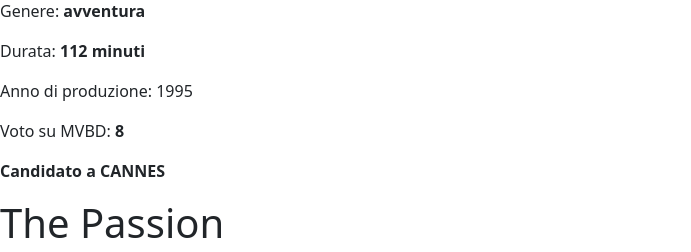
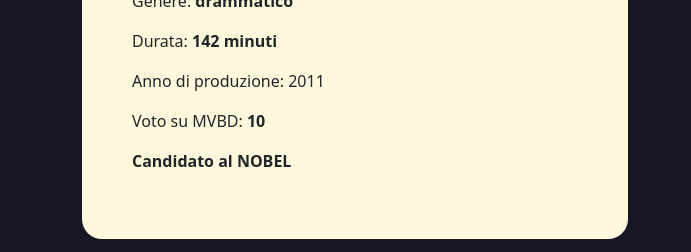
Before and after one commit to francescolucco/php-oop-1, a PHP site: page / in a window 1280 px wide. Shown: the part 2146-2398 px from the top of the page, without its empty margins (0-691 px from the left). Run offline with PHP 8.4, Linux system fonts and the light colour scheme.

Commit message:
box-film

```diff
--- a/index.php
+++ b/index.php
@@ -9,13 +9,14 @@ metodi d’istanza che abbiamo visto stamattina e create un file `index.php` in
 
 <?php
 
-require_once __DIR__."/db.php";
-require_once __DIR__."/movie.php";
+require_once __DIR__ . "/db.php";
+require_once __DIR__ . "/movie.php";
 ?>
 
 
 <!DOCTYPE html>
 <html lang="en">
+
 <head>
    <meta charset="UTF-8">
    <meta http-equiv="X-UA-Compatible" content="IE=edge">
@@ -25,6 +26,7 @@ require_once __DIR__."/movie.php";
    <link rel="stylesheet" href="https://cdnjs.cloudflare.com/ajax/libs/font-awesome/6.0.0-beta2/css/all.min.css" integrity="sha512-YWzhKL2whUzgiheMoBFwW8CKV4qpHQAEuvilg9FAn5VJUDwKZZxkJNuGM4XkWuk94WCrrwslk8yWNGmY1EduTA==" crossorigin="anonymous" referrerpolicy="no-referrer" />
    <title>Movies</title>
 </head>
+
 <body>
    <header class="d-flex justify-content-center align-items-center">
       <i class="fa-solid fa-film"></i>
@@ -36,8 +38,11 @@ require_once __DIR__."/movie.php";
       <i class="fa-solid fa-film"></i>
    </header>
 
-<i class="fa-solid fa-video"></i>
-   <?php foreach($movies as $movie):
+   <main>
+      <div class="container">
+         <div class="row">
+
+            <?php foreach ($movies as $movie) :
                      $new_movie = new Movie($movie['titolo'], $movie['genere']);
                      $new_movie->genere = $movie['genere'];
                      $new_movie->durata = $movie['durata'];
@@ -45,7 +50,9 @@ require_once __DIR__."/movie.php";
                      $new_movie->voto_MYmovies = $movie['voto_MYmovies'];
                      $new_movie->image = $movie['image'];
                      ?>
-   <div>
+                     <div class="col-6">
+                     <div class="box">
+                     <i class="fa-solid fa-video"></i>
                      <h1><?php echo $new_movie->titolo; ?></h1>
                      <img src="<?php echo $new_movie->image; ?>" alt="">
                      <p>Genere: <strong><?php echo $new_movie->genere; ?></strong></p>
@@ -54,8 +61,13 @@ require_once __DIR__."/movie.php";
                      <p>Voto su MVBD: <strong><?php echo $new_movie->voto_MYmovies; ?></strong></p>
                      <p><strong><?php echo $new_movie->getGiudizioCritica(); ?></strong></p>
                   </div>
+               </div>
                   <?php endforeach; ?>
+         </div>
+      </div>
+   </main>
 
    <script src="https://cdn.jsdelivr.net/npm/bootstrap@5.1.3/dist/js/bootstrap.bundle.min.js" integrity="sha384-ka7Sk0Gln4gmtz2MlQnikT1wXgYsOg+OMhuP+IlRH9sENBO0LRn5q+8nbTov4+1p" crossorigin="anonymous"></script>
 </body>
+
 </html>
--- a/style.css
+++ b/style.css
@@ -3,12 +3,11 @@
    margin: 0;
    box-sizing: border-box;
 }
-
 header{
-   height: 80px;
+   height: 100px;
    width: 100%;
    display: fixed;
-   background-color: black;
+   background-color: rgb(41, 41, 46);
    color: white;
 }
 .titolo-header{
@@ -20,3 +19,16 @@ header{
    font-size: 40px;
    margin:  0 15px;
 }
+.box{
+   padding: 50px;
+   margin-bottom: 30px;
+   border-radius: 20px;
+   background-color: cornsilk;
+}
+img{
+   width: 100%;
+}
+main{
+   background-color: rgb(22, 22, 37);
+   padding-top: 30px;
+}
```
Lines whose indentation alone changed are shown as unchanged.
